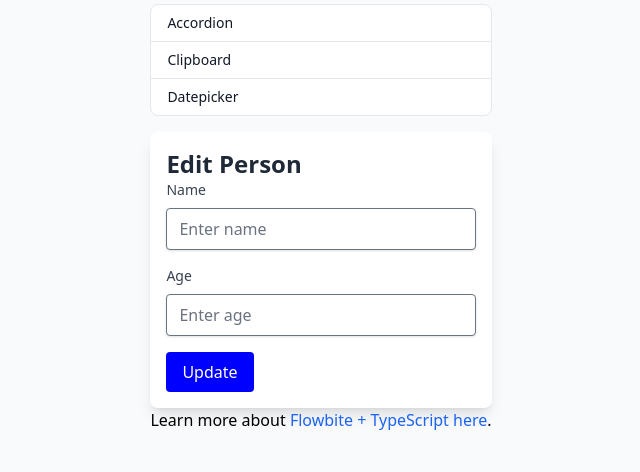
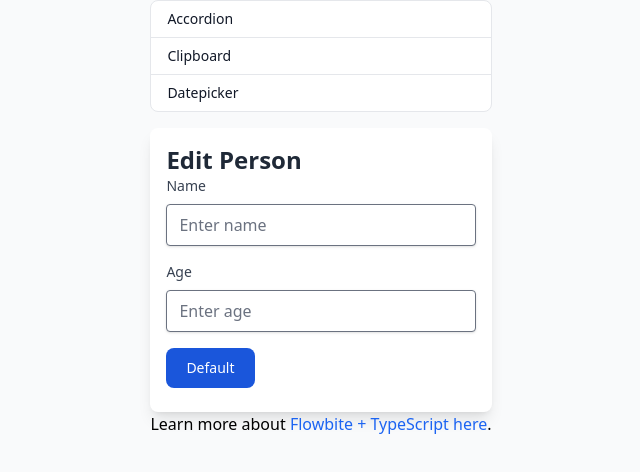
Before and after one commit to aadorian/fis2025, a website with bundled scripts: page index.html in a window 1280 px wide. Shown: the part 214-686 px from the top of the page, without its empty margins (319-959 px from the left). Built offline with nearby package versions, Linux system fonts and the light colour scheme.

Commit message:
add update button

```diff
--- a/index.html
+++ b/index.html
@@ -38,9 +38,7 @@
                                 <input class="shadow appearance-none border rounded w-full py-2 px-3 text-gray-700 leading-tight focus:outline-none focus:shadow-outline" id="age" type="text" placeholder="Enter age">
                             </div>
                                 <div class="flex items-center justify-between">
-                                <button style="display: block; background-color: blue;" class="bg-blue-500 hover:bg-blue-700 text-white font-bold py-2 px-4 rounded focus:outline-none focus:shadow-outline" type="button" id="updateButton">
-                                    Update
-                                </button>
+                                    <button type="button" class="text-white bg-blue-700 hover:bg-blue-800 focus:ring-4 focus:ring-blue-300 font-medium rounded-lg text-sm px-5 py-2.5 me-2 mb-2 dark:bg-blue-600 dark:hover:bg-blue-700 focus:outline-none dark:focus:ring-blue-800"  id="updateButton">Default</button>
                             </div>
                         </form>
                     </div>
--- a/src/index.ts
+++ b/src/index.ts
@@ -13,6 +13,7 @@ import './input-counter';
 import './clipboard';
 import './datepicker';
 
+
 import Person from './domain/person';
 
 
@@ -23,6 +24,7 @@ document.addEventListener('DOMContentLoaded', () => {
   ) as HTMLButtonElement;
   if (updateButton) {
     updateButton.addEventListener('click', updatePerson);
+
   }
 });
 
@@ -38,5 +40,6 @@ function updatePerson() {
     if (age) {
       root.innerHTML += `<p>Age: ${person.getAge()}</p>`;
     }
+
   }
 }
```
Also changed, not shown: src/domain/Person.test.ts (+1 -1 lines).
